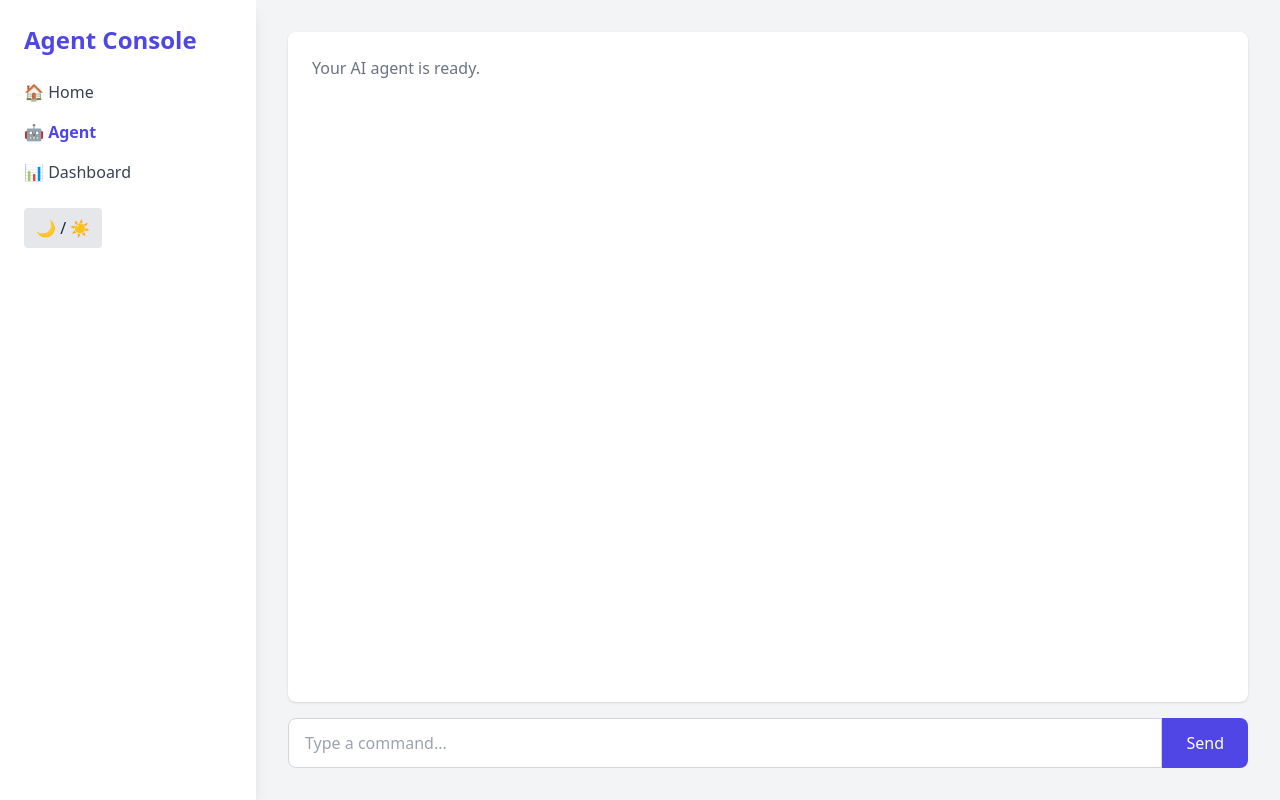
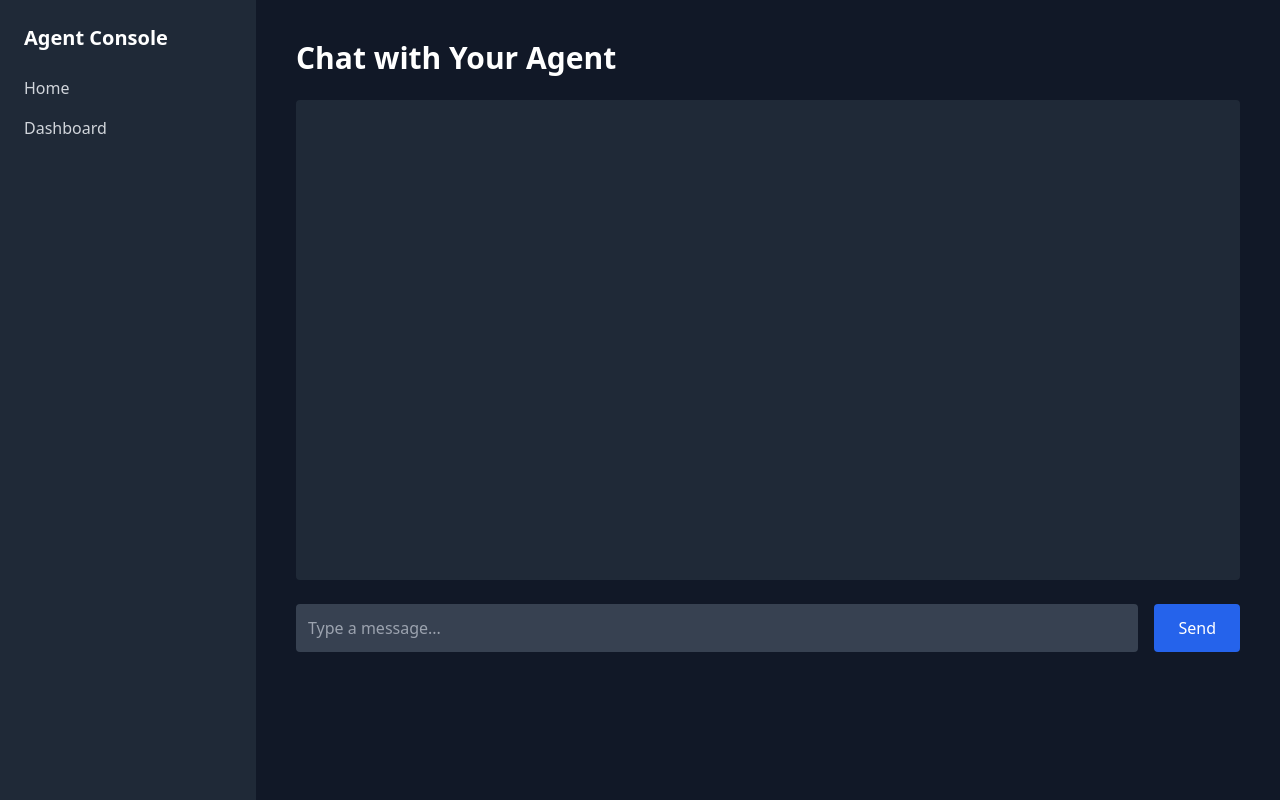
Before and after one commit to jfontiveros7/KonticodeLabs, a Flask app: page /agent in a window 1280 px wide. Run offline with Flask 3, Linux system fonts and the light colour scheme; some libraries are stand-ins or nearby versions.

Commit message:
Refactor agent.html for improved layout and theme

```diff
--- a/templates/agent.html
+++ b/templates/agent.html
@@ -1,73 +1,44 @@
 <!DOCTYPE html>
 <html lang="en" class="dark">
 <head>
-    <meta charset="UTF-8">
-    <meta name="viewport" content="width=device-width, initial-scale=1.0">
-    <title>AI Agent Console</title>
+    <meta charset="UTF-8" />
+    <meta name="viewport" content="width=device-width, initial-scale=1.0" />
+    <title>Agent Console</title>
 
     <script src="https://cdn.tailwindcss.com"></script>
-
-    <!-- Dark Mode Logic -->
-    <script>
-        if (
-            localStorage.theme === 'dark' ||
-            (!('theme' in localStorage) && window.matchMedia('(prefers-color-scheme: dark)').matches)
-        ) {
-            document.documentElement.classList.add('dark')
-        } else {
-            document.documentElement.classList.remove('dark')
-        }
-
-        function toggleTheme() {
-            const html = document.documentElement
-            const isDark = html.classList.toggle('dark')
-            localStorage.theme = isDark ? 'dark' : 'light'
-        }
-    </script>
 </head>
 
-<body class="bg-gray-100 dark:bg-gray-900 text-gray-900 dark:text-gray-100 h-screen flex transition-all duration-300">
-
-    <!-- SIDEBAR -->
-    <aside class="w-64 bg-white dark:bg-gray-800 shadow-lg p-6 transition-all duration-300">
-        <h2 class="text-2xl font-bold text-indigo-600 mb-6">Agent Console</h2>
-
+<body class="bg-gray-900 text-white flex">
+    <aside class="w-64 bg-gray-800 h-screen p-6">
+        <h2 class="text-xl font-bold mb-6">Agent Console</h2>
         <nav class="space-y-4">
-            <a href="/" class="block text-gray-700 dark:text-gray-300 hover:text-indigo-600">🏠 Home</a>
-            <a href="/agent" class="block text-indigo-600 font-semibold">🤖 Agent</a>
-            <a href="/dashboard" class="block text-gray-700 dark:text-gray-300 hover:text-indigo-600">📊 Dashboard</a>
+            <a href="/" class="block text-gray-300 hover:text-white">Home</a>
+            <a href="/dashboard" class="block text-gray-300 hover:text-white">Dashboard</a>
         </nav>
-
-        <button onclick="toggleTheme()"
-            class="mt-6 px-3 py-2 bg-gray-200 dark:bg-gray-700 rounded text-gray-800 dark:text-gray-200">
-            🌙 / ☀️
-        </button>
     </aside>
 
-    <!-- MAIN PANEL -->
-    <main class="flex-1 p-8 flex flex-col">
+    <main class="flex-1 p-10">
+        <h1 class="text-3xl font-bold mb-6">Chat with Your Agent</h1>
 
-        <!-- CHAT WINDOW -->
-        <div id="chat-window" class="flex-1 bg-white dark:bg-gray-800 rounded-lg shadow p-6 overflow-y-auto transition-all duration-300">
-            <p class="text-gray-500 dark:text-gray-300">Your AI agent is ready.</p>
+        <div id="chatBox" class="bg-gray-800 p-6 rounded h-[60vh] overflow-y-auto mb-6"></div>
+
+        <div class="flex gap-4">
+            <input id="msg" class="flex-1 p-3 bg-gray-700 rounded" placeholder="Type a message..." />
+            <button id="send" class="px-6 py-3 bg-blue-600 rounded">Send</button>
         </div>
-
-        <!-- INPUT BAR -->
-        <form id="chat-form" class="mt-4 flex">
-            <input
-                id="user-input"
-                type="text"
-                placeholder="Type a command..."
-                class="flex-1 px-4 py-3 rounded-l-lg border border-gray-300 dark:border-gray-700 bg-white dark:bg-gray-700 text-gray-900 dark:text-gray-100 focus:outline-none"
-            >
-            <button
-                class="px-6 bg-indigo-600 text-white rounded-r-lg hover:bg-indigo-700"
-            >
-                Send
-            </button>
-        </form>
-
     </main>
 
+    <script>
+        const chatBox = document.getElementById("chatBox");
+        const msg = document.getElementById("msg");
+        const send = document.getElementById("send");
+
+        send.onclick = () => {
+            if (!msg.value.trim()) return;
+            chatBox.innerHTML += `<div class='mb-3'><strong>You:</strong> ${msg.value}</div>`;
+            msg.value = "";
+            chatBox.scrollTop = chatBox.scrollHeight;
+        };
+    </script>
 </body>
 </html>
```
